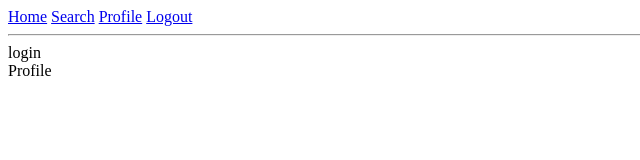
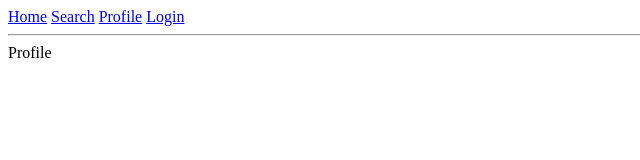
Before and after one commit to Turba-Hectoris/Friend.ly, a React app: page /profile in a window 1280 px wide. Shown: the top 160 px of the page, without its empty margins (0-640 px from the left). Built offline with nearby package versions, Linux system fonts and the light colour scheme; the HTML template or start-up script is replaced by a standard one.

Commit message:
debug header and state

```diff
--- a/client/src/components/Header.js
+++ b/client/src/components/Header.js
@@ -20,7 +20,7 @@ export const Header = (props) => (
         }
 
       <hr/>
-      <Route path="/" component={Login}/>
+      <Route exact path="/" component={Login}/>
       <Route path="/search" component={Search}/>
       <Route path="/profile" component={Profile}/>
     </div>
--- a/client/src/index.jsx
+++ b/client/src/index.jsx
@@ -9,7 +9,7 @@ class App extends React.Component {
   constructor(props) {
     super(props)
     this.state = {
-      isLogin: 'false'
+      isLogin: false
     }
   }
 
```
